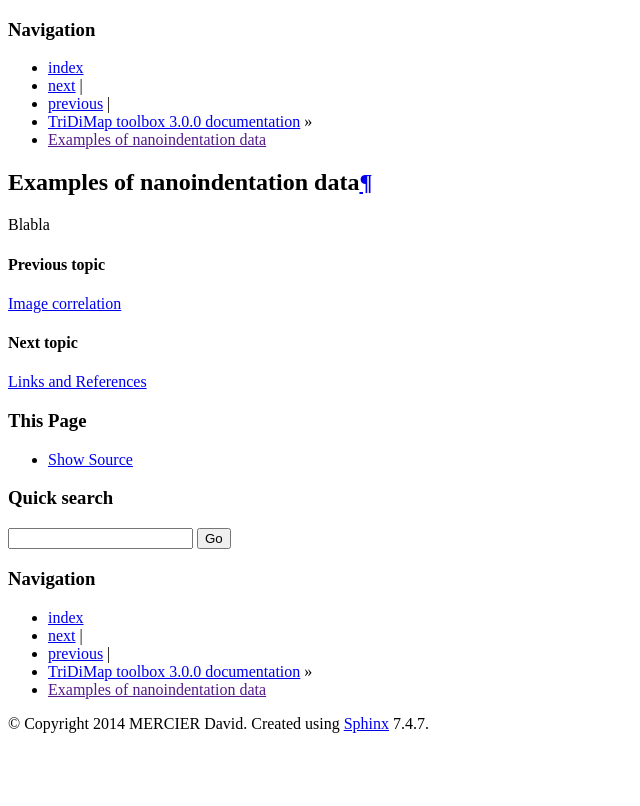
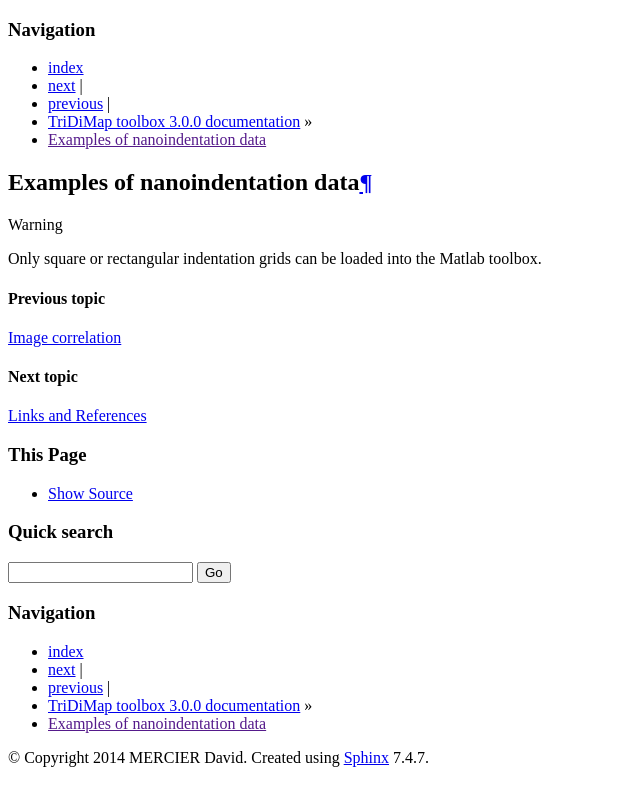
Before and after one commit to DavidMercier/TriDiMap, a Sphinx documentation site: the page built from doc/examples.rst, in a window 1280 px wide. Shown: the top 806 px of the page, without its empty margins (0-640 px from the left). Built offline with Sphinx 7.4.7, drawn with Linux system fonts in a browser that asks for light colours; comment, search, counter and statistics services are not loaded.

Commit message:
added warnings into the doc

```diff
--- a/doc/examples.rst
+++ b/doc/examples.rst
@@ -3,4 +3,5 @@ Examples of nanoindentation data
 
 .. include:: includes.rst
 
-Blabla
+..  warning::
+    Only square or rectangular indentation grids can be loaded into the Matlab toolbox.
--- a/doc/getting_started.rst
+++ b/doc/getting_started.rst
@@ -63,6 +63,9 @@ Check the different file format possible to import in the TriDiMap toolbox: `Fil
 
    *Plot of the hardness map after loading of data.*
 
+..  warning::
+    Only square or rectangular indentation grids can be loaded into the Matlab toolbox.
+
 Links
 #######
 
```
